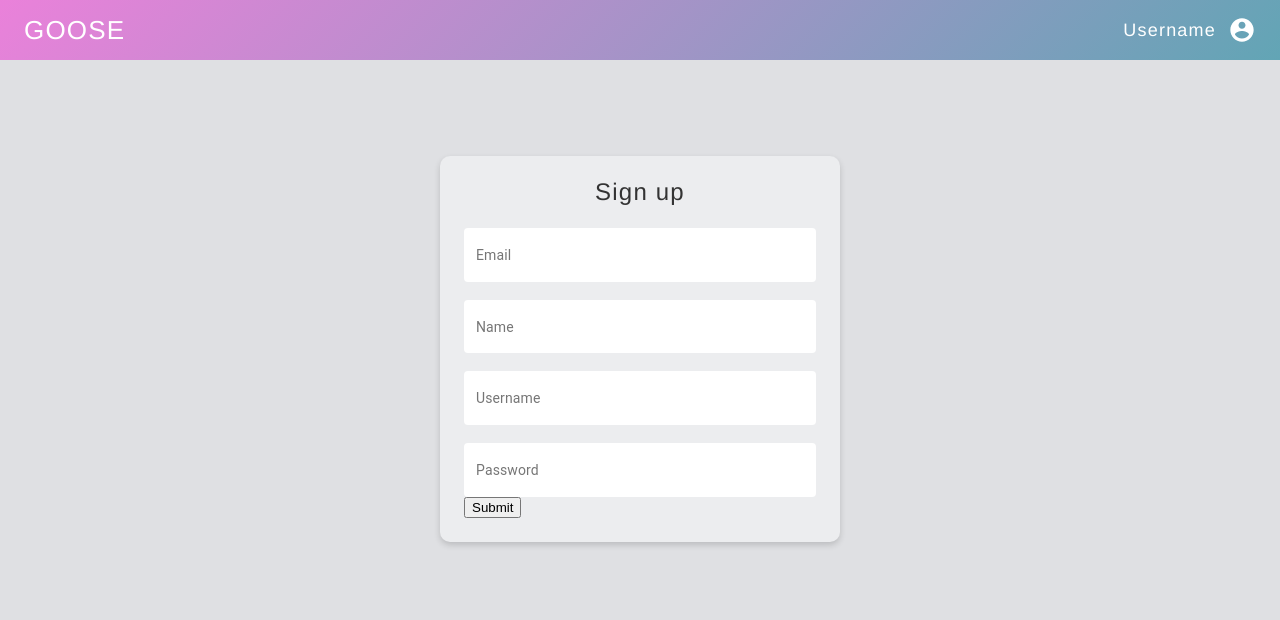
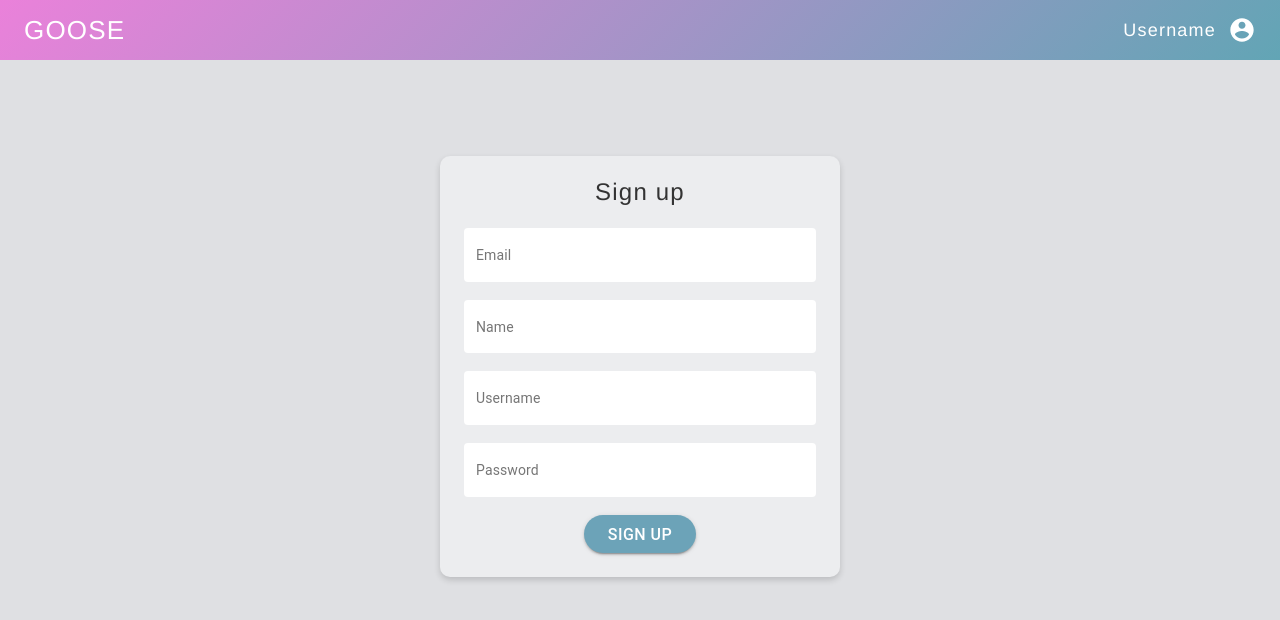
Before and after one commit to Motoki-Higa/goose-frontend, a React (Create React App) app: page / in a window 1280 px wide. Shown: the top 620 px of the page. Built offline with nearby package versions, Linux system fonts and the light colour scheme.

Commit message:
feat: style sign up button

```diff
--- a/src/components/App/styles.tsx
+++ b/src/components/App/styles.tsx
@@ -5,9 +5,16 @@ import reset from 'styled-reset';
 // reset css
 const GlobalStyle = createGlobalStyle`
   ${reset}
-  /* other styles */
+  /* custom reset */
   h1, h2, h3, h4, h5, p {
     letter-spacing: 0.075rem;
+  }
+
+  /* material ui form style reset */
+  .MuiButton-contained {
+    line-height: 1!important;
+    padding: 12px 24px 10px!important;
+    border-radius: 20px!important;
   }
 
   .MuiFilledInput-input {
@@ -18,6 +25,10 @@ const GlobalStyle = createGlobalStyle`
 
   .MuiInputLabel-filled {
     font-size: 14px!important;
+  }
+
+  .MuiFormLabel-root.Mui-focused {
+    color: #6CA3B8!important;
   }
 
   .MuiFilledInput-root {
@@ -36,6 +47,10 @@ const GlobalStyle = createGlobalStyle`
 
     &:hover:before {
       border-bottom: none!important;
+    }
+
+    &:after {
+      border-bottom-color: #6CA3B8!important;
     }
   }
 
--- a/src/components/SignUp/index.tsx
+++ b/src/components/SignUp/index.tsx
@@ -1,10 +1,12 @@
 import React, { Component } from 'react';
-import { TextField } from '@material-ui/core';
+import config from './../../config';
+import { TextField, Button } from '@material-ui/core';
 import {
   ScPanel,
   ScTitle,
   ScForm,
-  ScInputWrap
+  ScInputWrap,
+  ScBtnWrap
 } from './styles'
 
 
@@ -23,11 +25,7 @@ class SignUp extends Component {
     const name = event.target.name;
     const value = event.target.value;
 
-    this.setState(() => {
-      return {
-        [name]: value
-      };
-    });
+    this.setState({[name]: value});
   }
 
   // submit
@@ -58,7 +56,7 @@ class SignUp extends Component {
 
     // function to send request and get response
     async function createUser(user: any) {
-      const response = await fetch( process.env.API_CONNECTION + '/api/users', user);
+      const response = await fetch( config.apiBaseUrl + '/users', user);
 
       if (response.status === 201) {
         return [];
@@ -73,7 +71,7 @@ class SignUp extends Component {
       }
     };
 
-    // run a function
+    // run the function
     createUser(options)
       .then( errors => {
         if (errors.length) {
@@ -128,9 +126,9 @@ class SignUp extends Component {
               onChange={ this.change } />
           </ScInputWrap>
 
-          <div>
-            <button type="submit" value="submit">Submit</button>
-          </div>
+          <ScBtnWrap>
+            <Button variant="contained" color="primary" type="submit" >Sign up</Button>
+          </ScBtnWrap>
         </ScForm>
 
       </ScPanel>
--- a/src/components/SignUp/styles.tsx
+++ b/src/components/SignUp/styles.tsx
@@ -39,9 +39,27 @@ const ScInputWrap = styled.div`
   }
 `
 
+const ScBtnWrap = styled.div`
+  width: 100%;
+  margin-top: 18px;
+  text-align: center;
+
+  button {
+    font-size: 1rem;
+    font-weight: 500;
+    color: #fff;
+    background-color: ${ props => props.theme.colors.blue };
+
+    &:hover {
+      background-color: ${ props => props.theme.colors.pink };
+    }
+  }
+`
+
 export {
   ScPanel,
   ScTitle,
   ScForm,
-  ScInputWrap
+  ScInputWrap,
+  ScBtnWrap
 }
--- /dev/null
+++ b/src/config.ts
@@ -0,0 +1,4 @@
+// eslint-disable-next-line import/no-anonymous-default-export
+export default {
+    apiBaseUrl: 'http://localhost:5000/api',
+};
--- a/src/my-theme.ts
+++ b/src/my-theme.ts
@@ -11,6 +11,8 @@ const myTheme: DefaultTheme = {
     lightGrey: '#ECEDEF',
     midGrey: '#DFE0E3',
     darkGrey: '#707070',
+    blue: '#6CA3B8',
+    pink: '#EA81DA',
     gradient: 'linear-gradient(135deg, rgba(234,129,218,1) 0%, rgba(98,165,181,1) 100%)',
   },
 } as const;
--- a/src/styled.d.ts
+++ b/src/styled.d.ts
@@ -13,6 +13,8 @@ declare module 'styled-components' {
 			lightGrey: string;
 			midGrey: string;
 			darkGrey: string;
+			blue: string;
+			pink: string;
 			gradient: string;
 		};
 	}
```
Also changed, not shown: 1 other file (tests, documents, lock files or other folders).
